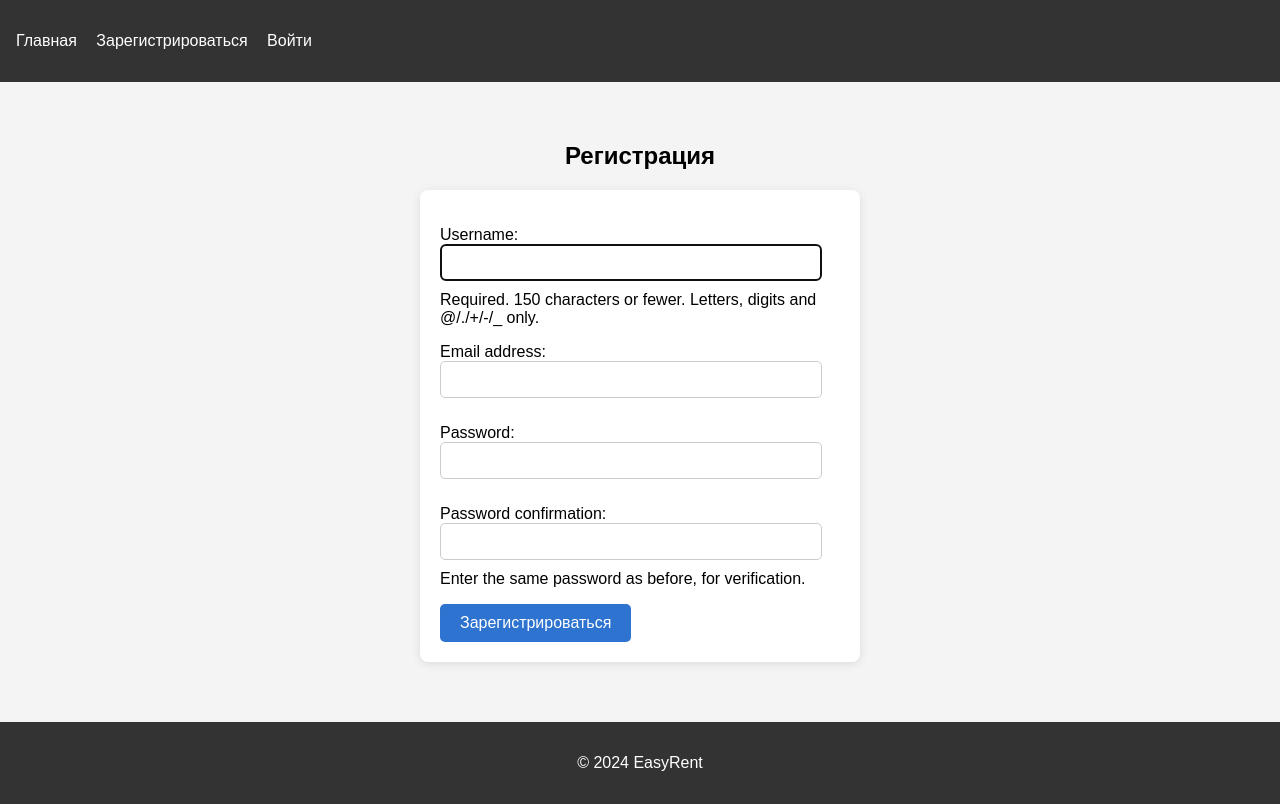
After one commit to Policken66/EasyRent, a Django app: page /register/ in a window 1280 px wide. The commit adds this page. Run offline with Django 5.2, Linux system fonts and the light colour scheme.

Commit message:
Добавлены страницы входа и регистрации. Для входа и регистрации используются django-forms. Добавлен кастомный выход. Изменены стили и визуал.

```diff
--- /dev/null
+++ b/core/forms.py
@@ -0,0 +1,15 @@
+from django import forms
+from django.contrib.auth.forms import UserCreationForm
+from .models import User
+
+class UserRegisterForm(UserCreationForm):
+    class Meta:
+        model = User
+        fields = ['username', 'email']
+
+    def save(self, commit=True):
+        user = super().save(commit=False)
+        user.role = 'client'
+        if commit:
+            user.save()
+        return user
--- a/core/models.py
+++ b/core/models.py
@@ -3,21 +3,20 @@ from django.db import models
 
 # Модель пользователя с ролями
 class User(AbstractUser):
-    ADMIN = 'admin'
-    CLIENT = 'client'
+
     ROLE_CHOICES = [
-        (ADMIN, 'Администратор'),
-        (CLIENT, 'Клиент'),
+        ('admin', 'Администратор'),
+        ('client', 'Клиент'),
     ]
 
     role = models.CharField(
         max_length=10,
         choices=ROLE_CHOICES,
-        default=CLIENT,
+        default='client',
     )
 
     def __str__(self):
-        return self.username
+        return f"{self.username} ({self.get_role_display()})"
 
 # Модель объявления о недвижимости
 class PropertyListing(models.Model):
@@ -34,5 +33,20 @@ class PropertyListing(models.Model):
     status = models.CharField(max_length=10, choices=[('available', 'Свободно'), ('rented', 'Сдано')])
     property_type = models.CharField(max_length=10, choices=PROPERTY_TYPE_CHOICES)
 
+    @staticmethod
+    def filter_listings(status=None, property_type=None, min_price=None, max_price=None):
+        queryset = PropertyListing.objects.all()
+
+        if status:
+            queryset = queryset.filter(status=status)
+        if property_type:
+            queryset = queryset.filter(property_type=property_type)
+        if min_price:
+            queryset = queryset.filter(price__gte=min_price)
+        if max_price:
+            queryset = queryset.filter(price__lte=max_price)
+
+        return queryset
+
     def __str__(self):
         return self.title
--- a/core/templates/base.html
+++ b/core/templates/base.html
@@ -13,6 +13,12 @@
         <nav>
             <ul>
                 <li><a href="{% url 'core:home' %}">Главная</a></li>
+                {% if user.is_authenticated %}
+                    <li><a href="{% url 'core:logout' %}">Выйти</a></li>
+                {% else %}
+                    <li><a href="{% url 'core:register' %}">Зарегистрироваться</a></li>
+                    <li><a href="{% url 'core:login' %}">Войти</a></li>
+                {% endif %}
             </ul>
         </nav>
     </header>
--- a/core/templates/core/home.html
+++ b/core/templates/core/home.html
@@ -1,6 +1,8 @@
 {% extends 'base.html' %}
 
 {% block content %}
-<h1>Добро пожаловать на сайт EasyRent</h1>
-<p>Здесь вы можете найти и арендовать недвижимость.</p>
+<div class="center-container">
+    <h1>Добро пожаловать на сайт EasyRent</h1>
+    <p>Здесь вы можете найти и арендовать недвижимость.</p>
+</div>
 {% endblock %}
--- /dev/null
+++ b/core/templates/core/register.html
@@ -0,0 +1,12 @@
+{%extends 'base.html' %}
+
+{%block content%}
+<div class="center-container">
+    <h2 class="custom-h2">Регистрация</h2>
+    <form method="post">
+        {% csrf_token %}
+        {{ form.as_p }}
+        <button type="submit">Зарегистрироваться</button>
+    </form>
+</div>
+{% endblock %}
--- a/core/urls.py
+++ b/core/urls.py
@@ -1,8 +1,12 @@
 from django.urls import path
+from django.contrib.auth import views as auth_views
 from . import views
 
 app_name = 'core'
 
 urlpatterns = [
     path('', views.home, name='home'),
+    path('register/', views.register, name='register'),
+    path('login/', auth_views.LoginView.as_view(template_name='core/login.html'), name='login'),
+    path('logout/', views.custom_logout, name='logout'),
 ]
--- a/core/views.py
+++ b/core/views.py
@@ -1,4 +1,25 @@
-from django.shortcuts import render
+from django.shortcuts import render, redirect
+from django.contrib.auth.forms import AuthenticationForm
+from django.contrib.auth import login, authenticate, logout
+from .forms import UserRegisterForm
 
 def home(request):
     return render(request, 'core/home.html')
+
+def register(request):
+    if request.method == 'POST':
+        form = UserRegisterForm(request.POST)
+        if form.is_valid():
+            form.save()
+            username = form.cleaned_data.get('username')
+            password = form.cleaned_data.get('password1')
+            user = authenticate(username=username, password=password)
+            login(request, user) # Автоматический вход
+            return redirect('core:home')
+    else:
+        form = UserRegisterForm()
+    return render(request, 'core/register.html', {'form': form})
+
+def custom_logout(request):
+    logout(request)
+    return redirect('/')
--- a/static/css/styles.css
+++ b/static/css/styles.css
@@ -9,6 +9,18 @@ header {
     background-color: #333;
     color: #fff;
     padding: 1rem;
+}
+
+.center-container {
+    display: flex;            /* Используем Flexbox */
+    flex-direction: column;   /* Элементы выстраиваются вертикально */
+    justify-content: center;  /* Центрируем по вертикали */
+    align-items: center;      /* Центрируем по горизонтали */
+    height: 80vh;            /* Задаем высоту контейнера равной высоте окна */
+}
+
+.custom-h2 {
+    margin-bottom: 20px;      /* Добавляем отступ под заголовком */
 }
 
 nav ul {
@@ -32,3 +44,49 @@ footer {
     background-color: #333;
     color: #fff;
 }
+
+button {
+    background-color: #2d73cf;
+    color: white;
+    border: none;
+    padding: 10px 20px;
+    font-size: 16px;
+    cursor: pointer;
+    border-radius: 5px;
+}
+
+button:hover {
+    background-color: #2980b9;
+}
+
+form {
+    max-width: 400px; /* Ограничиваем максимальную ширину */
+    background-color: #fff;
+    margin: 0 auto;
+    padding: 20px;
+    box-shadow: 0 2px 10px rgba(0, 0, 0, 0.1);
+    border-radius: 8px;
+    margin-bottom: 20px;
+}
+
+input[type="text"], input[type="password"], input[type="email"] {
+    width: 90%;
+    padding: 10px;
+    margin-bottom: 10px;
+    border: 1px solid #ccc;
+    border-radius: 5px;
+}
+
+input[type="submit"] {
+    background-color: #2d73cf;
+    color: white;
+    border: none;
+    padding: 10px 20px;
+    font-size: 16px;
+    cursor: pointer;
+    border-radius: 5px;
+}
+
+input[type="submit"]:hover {
+    background-color: #2d73cf;
+}
```
Also changed, not shown: EasyRent/settings.py (+3 -12 lines), core/templates/core/login.html (added, +13 -0 lines), db.sqlite3.
